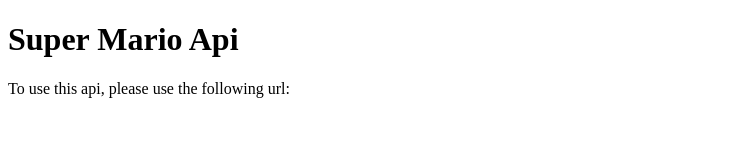
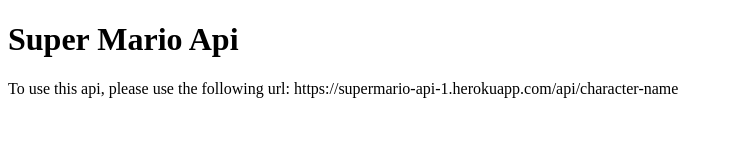
Before and after one commit to wendybarrios/supermario-api, a website: page index.html in a window 1280 px wide. Shown: the whole page, without its empty margins (0-733 px from the left). Drawn offline with Linux system fonts and the light colour scheme.

Commit message:
Updated html documentation

```diff
--- a/index.html
+++ b/index.html
@@ -8,6 +8,6 @@
 </head>
 <body>
     <h1>Super Mario Api</h1>
-    <p>To use this api, please use the following url: </p>
+    <p>To use this api, please use the following url: https://supermario-api-1.herokuapp.com/api/character-name </p>
 </body>
 </html>
```
Also changed, not shown: 1 other file.
